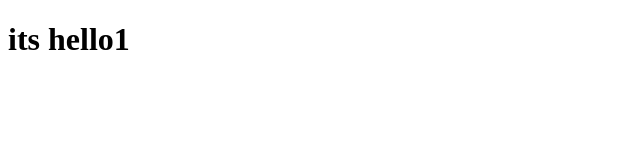
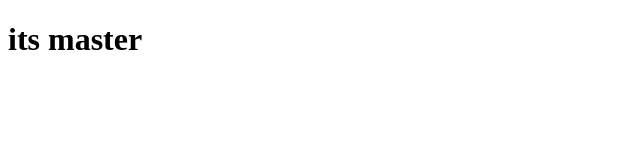
Before and after one commit to sayka8/git-testing, a plain HTML site: page index.html in a window 1280 px wide. Shown: the full height of the page, 0-640 px from the left. Drawn offline with Linux system fonts and the light colour scheme.

Commit message:
commit master

```diff
--- a/index.html
+++ b/index.html
@@ -5,6 +5,6 @@
         <meta charset="utf-8">
     </head>
     <body>
-        <h1>its hello1</h1>
+        <h1>its master</h1>
     </body>
 </html>
```
